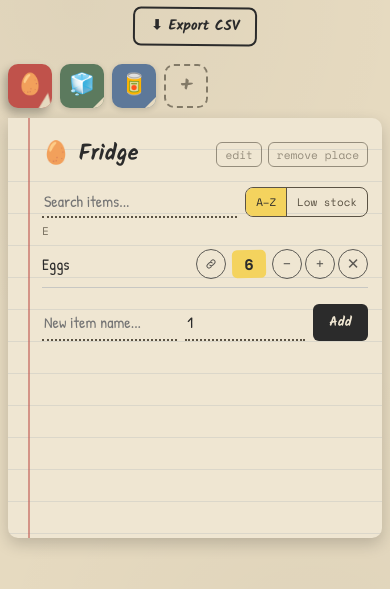
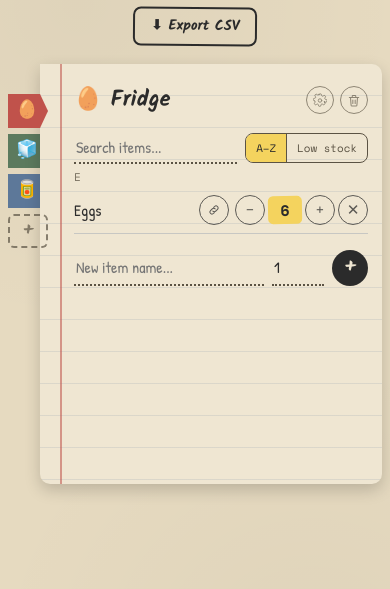
Before and after one commit to KaungSetLin3013/inventory, a plain HTML site: page index.html in a window 390 px wide. Shown: the part 81-670 px from the top of the page. Drawn offline with nearby package versions, Linux system fonts and the light colour scheme.

Commit message:
Refactor tab styles and update item actions

```diff
--- a/index.html
+++ b/index.html
@@ -91,14 +91,13 @@
     margin-top:46px;
     margin-right:-14px; /* only the pointed tip tucks under the page —
                             the rest of each tab's rectangle stays visible */
-    z-index:1;
   }
   .tab{
     font-family:'Kalam', cursive;
     font-weight:700;
     font-size:0.95rem;
     color:#fff;
-    width:44px;
+    width:130px;
     height:36px;
     padding:0 22px 0 16px;
     cursor:pointer;
@@ -130,12 +129,12 @@
   }
   .tab:hover{ transform: translateX(-14px); box-shadow: -3px 4px 8px rgba(0,0,0,0.22); }
   .tab.active{
-    width:200px;
-    transform: translateX(-14px); /* pulled fully out from under the page */
-    z-index:3;
+    z-index:3; /* the only difference from an unselected tab: this stays
+                  above the page, so its arrowhead shows on top of the
+                  paper instead of being tucked under it */
     box-shadow: -3px 5px 10px rgba(0,0,0,0.28);
   }
-  .tab.active:hover{ transform: translateX(-14px); }
+  .tab.active:hover{ transform:none; }
   .tab-add{
     background:transparent !important;
     color:var(--ink-soft) !important;
@@ -150,12 +149,11 @@
     transform: translateX(-14px); /* the add button always stays fully out */
     z-index:3;
   }
-  .tab-add:hover{ opacity:1; transform: translateX(-30px); }
+  .tab-add:hover{ opacity:1; transform: translateX(-14px); }
   .tab-add::after{ display:none; }
   .tab-icon{ display:none; }
   .tab-icon svg{ width:1.1rem; height:1.1rem; stroke:currentColor; vertical-align:-0.15em; }
-  .tab-label{ display:inline; opacity:0; transition: opacity .1s ease; }
-  .tab.active .tab-label, .tab-add .tab-label{ opacity:1; }
+  .tab-label{ display:inline; opacity:1; }
   .tab-label-icon{ display:inline-flex; vertical-align:-0.2em; }
   .tab-label-icon svg{ width:1.05rem; height:1.05rem; stroke:currentColor; }
 
@@ -209,15 +207,20 @@
     flex-shrink:0;
   }
   .location-title .del-loc, .location-title .edit-loc{
-    font-family:'Space Mono', monospace;
-    font-size:0.7rem;
+    width:28px;
+    height:28px;
+    display:flex;
+    align-items:center;
+    justify-content:center;
     color:var(--ink-soft);
     background:none;
-    border:1px solid var(--ink-soft);
-    border-radius:6px;
-    padding:3px 8px;
+    border:1.5px solid var(--ink-soft);
+    border-radius:50%;
     cursor:pointer;
-    opacity:0.6;
+    opacity:0.65;
+  }
+  .location-title .del-loc svg, .location-title .edit-loc svg{
+    width:15px; height:15px; stroke:currentColor;
   }
   .location-title .del-loc:hover, .location-title .edit-loc:hover{opacity:1;}
 
@@ -249,6 +252,7 @@
   }
   .item-actions{
     display:flex;
+    align-items:center;
     gap:4px;
   }
   .icon-btn{
@@ -353,11 +357,18 @@
   .add-item-row button{
     font-family:'Kalam', cursive;
     font-weight:700;
+    font-size:1.2rem;
+    line-height:1;
     background:var(--ink);
     color:var(--paper);
     border:none;
-    border-radius:6px;
-    padding:6px 14px;
+    border-radius:50%;
+    width:36px;
+    height:36px;
+    flex:none;
+    display:flex;
+    align-items:center;
+    justify-content:center;
     cursor:pointer;
   }
 
@@ -617,59 +628,41 @@
     .cover h1{ font-size:1.6rem; }
     .cover p{ font-size:0.9rem; }
 
-    /* Stack the notebook tabs above the page as a wrapping row of
-       icon-only buttons instead of a vertical column beside it —
-       a side-by-side layout doesn't fit narrow screens, and full
-       names wrapped/scrolled awkwardly. */
-    .page-wrap{ flex-direction:column; }
+    /* Keep tabs on the left, like desktop — just shrunk down to small
+       icon-only ribbons so they don't eat too much width on a phone. */
     .tabs{
-      flex-direction:row;
-      flex-wrap:wrap;
-      align-items:flex-start;
-      margin-top:0;
-      margin-right:0;
-      margin-bottom:10px;
-      gap:8px;
+      margin-top:30px;
+      margin-right:-8px; /* only the pointed tip tucks under the page —
+                             the rest of each tab stays visible */
+      gap:6px;
     }
     .tab{
-      flex:none;
-      width:44px;
-      height:44px;
-      padding:0;
-      border-radius:10px;
-      clip-path:none;
+      width:40px;
+      height:34px;
+      padding:0 14px 0 8px;
       transform:none !important;
-      box-shadow: 0 2px 6px rgba(0,0,0,0.15);
-      display:flex;
-      align-items:center;
-      justify-content:center;
+      box-shadow: -2px 2px 5px rgba(0,0,0,0.18);
+      /* Pointed ribbon shape, scaled down: tip on the inward (right) end. */
+      clip-path: polygon(0 0, calc(100% - 8px) 0, 100% 50%, calc(100% - 8px) 100%, 0 100%);
     }
     .tab:hover, .tab.active{ transform:none !important; }
-    .tab.active, .tab-add{
-      width:44px;
-      z-index:auto;
+    .tab.active{
+      z-index:3; /* the only difference from an unselected tab: this stays
+                    above the page, so its tip shows on top of the paper */
+      box-shadow: -3px 3px 8px rgba(0,0,0,0.28);
     }
-    .tab::after{
-      display:block;
-      left:auto;
-      right:0;
-      bottom:0;
-      width:11px;
-      height:11px;
-      clip-path: polygon(100% 100%, 0 100%, 100% 0);
-      filter: drop-shadow(1px 1px 1px rgba(0,0,0,0.25));
-      transform-origin: 100% 100%;
+    .tab-add{
+      width:40px;
+      clip-path:none;
+      border-radius:6px;
+      justify-content:center;
+      padding:0;
+      z-index:3; /* the add button always stays fully visible */
     }
-    .tab.active::after{
-      animation: pageTurn .35s ease forwards;
-    }
-    @keyframes pageTurn{
-      0%{ transform: rotate(0deg) scale(1); }
-      55%{ transform: rotate(-35deg) scale(1.5); }
-      100%{ transform: rotate(-14deg) scale(1.45); }
-    }
-    .tab-icon{ display:inline; font-size:1.3rem; line-height:1; }
-    .tab-icon svg{ width:1.3rem; height:1.3rem; stroke:currentColor; vertical-align:middle; }
+    .tab::after{ display:none; } /* the ribbon tip itself does the peeking —
+                                     no separate fold decoration needed */
+    .tab-icon{ display:inline; font-size:1.1rem; line-height:1; }
+    .tab-icon svg{ width:1.1rem; height:1.1rem; stroke:currentColor; vertical-align:middle; }
     .tab-label{ display:none; }
 
     .page{ padding:18px 14px 24px 34px; border-radius:0 10px 10px 10px; }
@@ -690,9 +683,9 @@
     .icon-btn, .item-tag-btn{ width:30px; height:30px; font-size:0.95rem; }
     .item-tag-btn svg{ width:14px; height:14px; }
 
-    .add-item-row input{ font-size:1rem; }
-    .add-item-row input[type="number"]{ max-width:64px; }
-    .add-item-row button{ padding:8px 16px; }
+    .add-item-row{ flex-wrap:nowrap; }
+    .add-item-row input{ font-size:1rem; min-width:0; }
+    .add-item-row input[type="number"]{ max-width:52px; }
 
     .sticky{ max-width:100%; padding:20px 16px 18px; }
     .counter-block button{ width:48px; height:48px; }
@@ -878,15 +871,20 @@
   // text label so it doesn't compete for space in the row.
   const LINK_SVG = '<svg viewBox="0 0 24 24" fill="none" stroke-width="1.8" stroke-linecap="round" stroke-linejoin="round"><path d="M10 14a3.5 3.5 0 0 0 5 0l3-3a3.5 3.5 0 0 0-5-5l-1.5 1.5"/><path d="M14 10a3.5 3.5 0 0 0-5 0l-3 3a3.5 3.5 0 0 0 5 5l1.5-1.5"/></svg>';
 
+  // Gear icon for "edit place" and trash-bin icon for "remove place",
+  // matching the app's stroke-based SVG icon style.
+  const GEAR_SVG = '<svg viewBox="0 0 24 24" fill="none" stroke-width="1.6" stroke-linecap="round" stroke-linejoin="round"><circle cx="12" cy="12" r="3"/><path d="M19.4 13.5a1.8 1.8 0 0 0 .36 1.98l.06.06a2.15 2.15 0 1 1-3.04 3.04l-.06-.06a1.8 1.8 0 0 0-1.98-.36 1.8 1.8 0 0 0-1.1 1.65v.17a2.15 2.15 0 1 1-4.3 0v-.09a1.8 1.8 0 0 0-1.18-1.65 1.8 1.8 0 0 0-1.98.36l-.06.06a2.15 2.15 0 1 1-3.04-3.04l.06-.06a1.8 1.8 0 0 0 .36-1.98 1.8 1.8 0 0 0-1.65-1.1H2.7a2.15 2.15 0 1 1 0-4.3h.09a1.8 1.8 0 0 0 1.65-1.18 1.8 1.8 0 0 0-.36-1.98l-.06-.06a2.15 2.15 0 1 1 3.04-3.04l.06.06a1.8 1.8 0 0 0 1.98.36h.09a1.8 1.8 0 0 0 1.1-1.65V2.7a2.15 2.15 0 1 1 4.3 0v.09a1.8 1.8 0 0 0 1.1 1.65 1.8 1.8 0 0 0 1.98-.36l.06-.06a2.15 2.15 0 1 1 3.04 3.04l-.06.06a1.8 1.8 0 0 0-.36 1.98v.09a1.8 1.8 0 0 0 1.65 1.1h.17a2.15 2.15 0 1 1 0 4.3h-.09a1.8 1.8 0 0 0-1.65 1.1z"/></svg>';
+  const TRASH_SVG = '<svg viewBox="0 0 24 24" fill="none" stroke-width="1.8" stroke-linecap="round" stroke-linejoin="round"><path d="M4 7h16"/><path d="M9 7V4.5a1 1 0 0 1 1-1h4a1 1 0 0 1 1 1V7"/><path d="M6 7l1 13a1.5 1.5 0 0 0 1.5 1.4h7a1.5 1.5 0 0 0 1.5-1.4L18 7"/><path d="M10 11v6"/><path d="M14 11v6"/></svg>';
+
   function itemRowHTML(it){
     const countClass = it.count === 0 ? ' zero' : '';
     return `
       <div class="item-row">
         <div class="item-name">${it.name}</div>
         <button class="icon-btn item-tag-btn" data-showlink="${it.id}" title="Write to NFC tag">${LINK_SVG}</button>
-        <div class="item-count${countClass}" data-openadjust="${it.id}">${it.count}</div>
         <div class="item-actions">
           <button class="icon-btn" data-quickminus="${it.id}">−</button>
+          <div class="item-count${countClass}" data-openadjust="${it.id}">${it.count}</div>
           <button class="icon-btn" data-quickplus="${it.id}">+</button>
           <button class="icon-btn" data-delitem="${it.id}">✕</button>
         </div>
@@ -953,7 +951,7 @@
 
     const titleLabel = loc.icon ? `${locIconHTML(loc)}<span>${loc.name}</span>` : `<span>${loc.name}</span>`;
     let html = `<div class="location-title"><span class="title-main">${titleLabel}</span>`;
-    html += `<div class="title-actions"><button class="edit-loc" data-loc="${loc.id}">edit</button><button class="del-loc" data-loc="${loc.id}">remove place</button></div></div>`;
+    html += `<div class="title-actions"><button class="edit-loc" data-loc="${loc.id}" title="Edit place">${GEAR_SVG}</button><button class="del-loc" data-loc="${loc.id}" title="Remove place">${TRASH_SVG}</button></div></div>`;
 
     html += `
       <div class="item-controls">
@@ -969,7 +967,7 @@
       <div class="add-item-row">
         <input type="text" id="newItemName" placeholder="New item name...">
         <input type="number" id="newItemCount" value="1" min="0">
-        <button id="addItemBtn">Add</button>
+        <button id="addItemBtn" title="Add item">+</button>
       </div>`;
 
     page.innerHTML = html;
```
